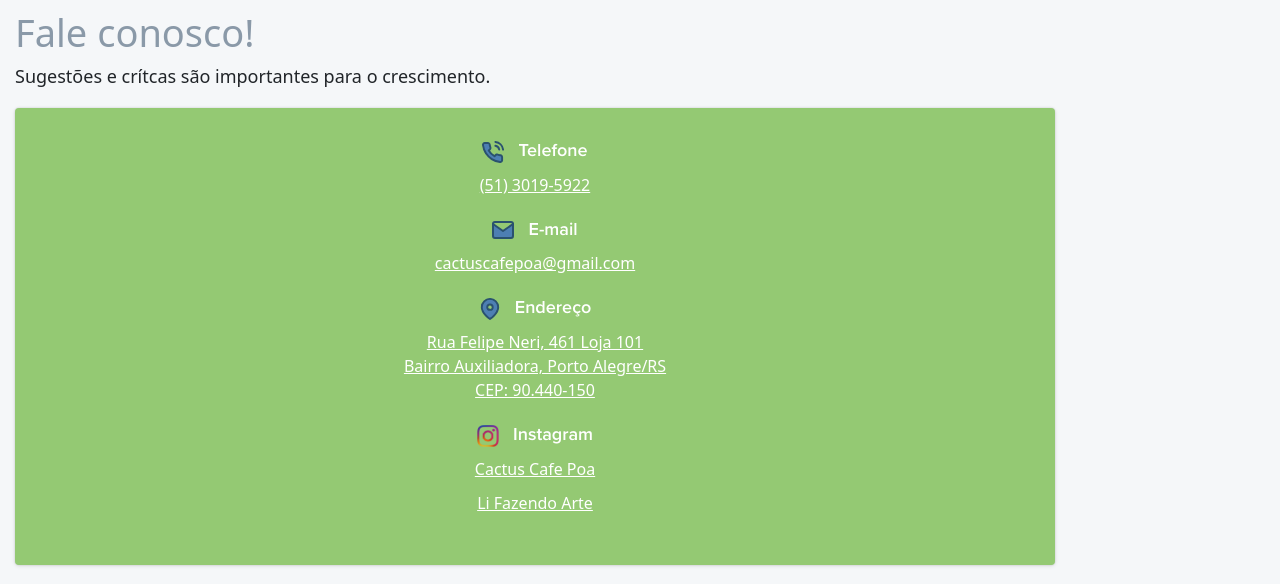
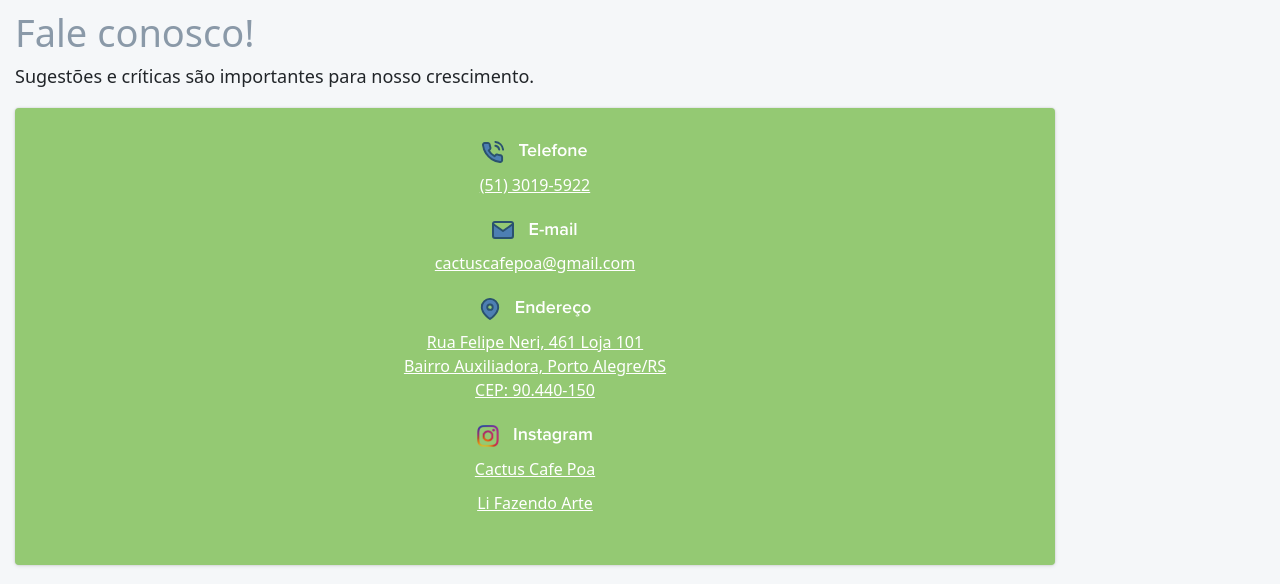
Before and after one commit to cactuscafepoa/cactus, a Laravel app: page /contato in a window 1280 px wide. Shown: the part 170-754 px from the top of the page. Run offline with Laravel 8, Linux system fonts and the light colour scheme; some libraries are stand-ins or nearby versions; some web fonts are replaced.

Commit message:
contato novo ajuste

```diff
--- a/resources/views/site/contato/index.blade.php
+++ b/resources/views/site/contato/index.blade.php
@@ -12,7 +12,7 @@
     <div class="gray-background">
         <section class="main-wrapper" style="padding: 10px 0 20px 0;">
             <h1 class="display-medium">Fale conosco!</h1>
-            <p>Sugestões e crítcas são importantes para o crescimento.</p>
+            <p>Sugestões e críticas são importantes para nosso crescimento.</p>
             <section class="contact__options"  style="grid-template-columns: initial;max-width: 1040px;">
                 <div class="contact__infos" style="text-align:center;">
                     <div>
```
